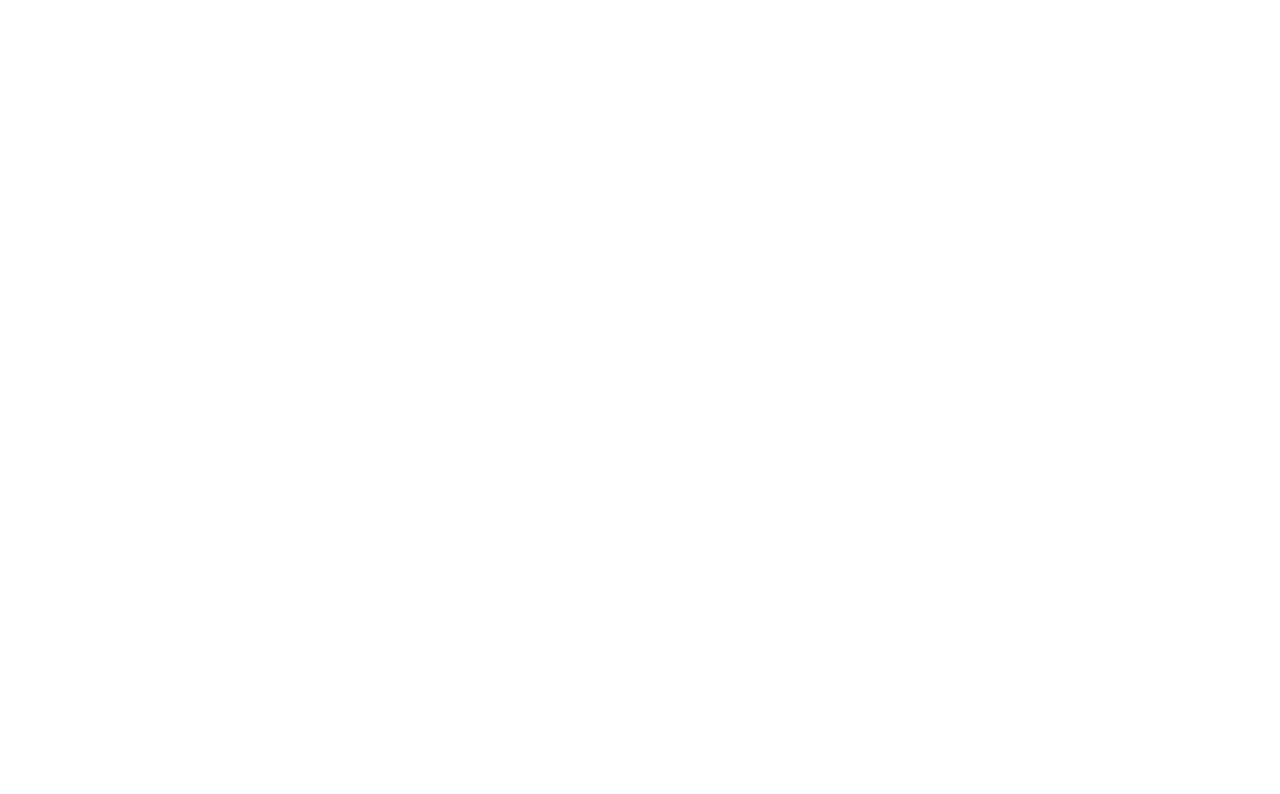
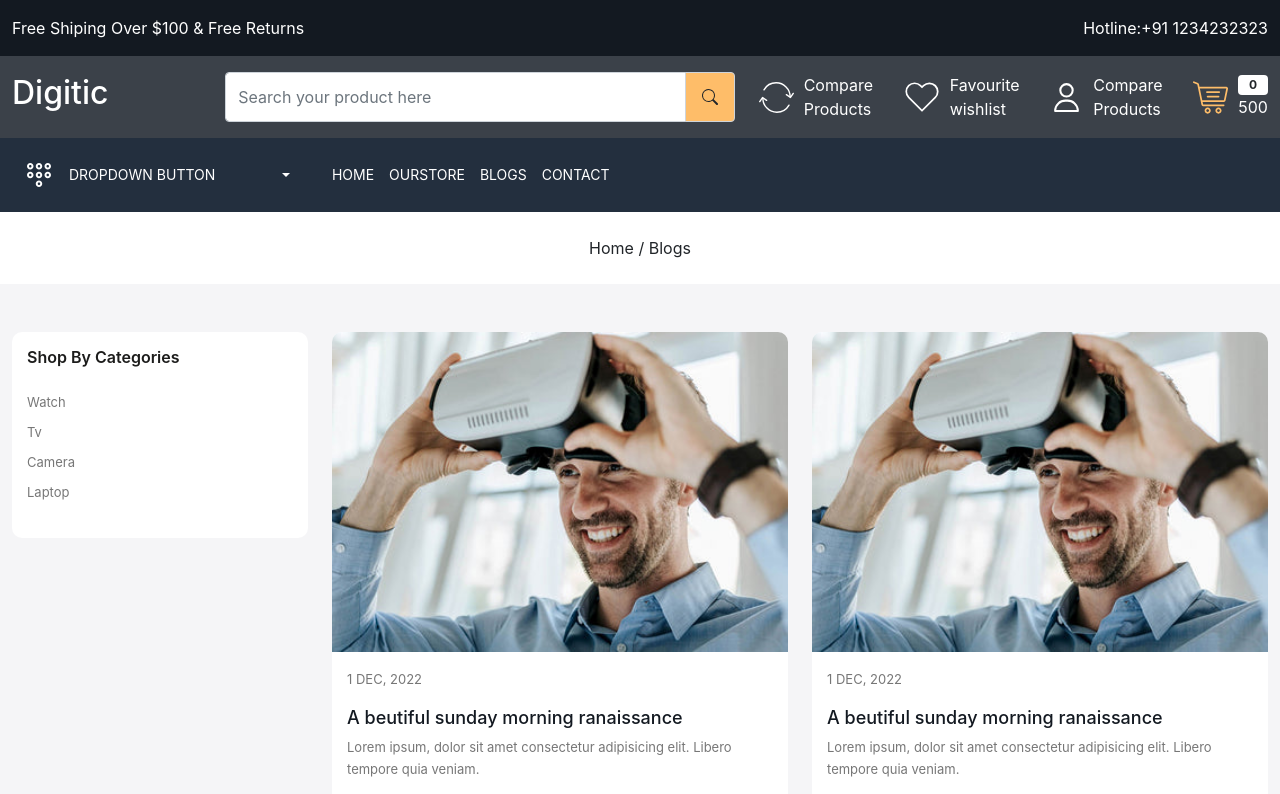
Before and after one commit to nishadamit/ecommerce-mern, a React (Create React App) app in the folder frontend/: page /blogs in a window 1280 px wide. Before the commit this address had no page. Shown: the top 794 px of the page. Built offline with nearby package versions, Linux system fonts and the light colour scheme.

Commit message:
blog page added

```diff
--- a/frontend/src/App.css
+++ b/frontend/src/App.css
@@ -221,6 +221,7 @@ footer .input-group-text {
 .blog-card img {
   border-top-left-radius: 10px;
   border-top-right-radius: 10px;
+  width: 100%;
 }
 .blog-content {
   padding: 15px;
--- a/frontend/src/App.js
+++ b/frontend/src/App.js
@@ -6,6 +6,7 @@ import Home from './pages/Home';
 import Contact from './pages/Contact';
 import About from './pages/About';
 import OurStore from './pages/OurStore';
+import Blog from './pages/Blog';
 
 function App() {
   return <>
@@ -16,6 +17,7 @@ function App() {
                   <Route path='about' element={<About />}/>
                   <Route path='contact' element={<Contact />}/>
                   <Route path='our-store' element={<OurStore />}/>
+                  <Route path='blogs' element={<Blog />}/>
               </Route>
             </Routes>
             </BrowserRouter>
--- a/frontend/src/components/BlogCard.jsx
+++ b/frontend/src/components/BlogCard.jsx
@@ -2,7 +2,6 @@ import React from "react";
 import { Link } from "react-router-dom";
 const BlogCard = () => {
   return (
-    <div className="col-3">
       <div className="blog-card">
         <div className="image-card">
           <img src="images/blog-1.jpg" alt="blog" className="img-fluid" />
@@ -17,7 +16,6 @@ const BlogCard = () => {
           <Link className="button">Read More</Link>
         </div>
       </div>
-    </div>
   );
 };
 
--- /dev/null
+++ b/frontend/src/pages/Blog.jsx
@@ -0,0 +1,50 @@
+import React from 'react';
+import Breadcrumb from '../components/Breadcrumb';
+import Meta from '../components/Meta';
+import BlogCard from '../components/BlogCard';
+
+const Blog = () => {
+  return (
+    <>
+        <Meta title = 'Blogs'/>
+        <Breadcrumb title = 'Blogs'/>
+        <div className="blog-wrapper home-wrapper-2 py-5">
+            <div className="container-xxl">
+                <div className="row">
+                    <div className="col-3">
+                    <div className="filter-card mb-3">
+                        <h3 className="filter-title">Shop By Categories</h3>
+                        <div>
+                            <ul className='ps-0'>
+                                <li>Watch</li>
+                                <li>Tv</li>
+                                <li>Camera</li>
+                                <li>Laptop</li>
+                            </ul>
+                        </div>
+                        </div>
+                    </div>
+                    <div className="col-9">
+                        <div className="row">
+                            <div className="col-6 mb-3">
+                                    <BlogCard />
+                                </div>
+                                <div className="col-6 mb-3">
+                                    <BlogCard />
+                                </div>
+                                <div className="col-6 mb-3">
+                                    <BlogCard />
+                                </div>
+                                <div className="col-6 mb-3">
+                                    <BlogCard />
+                                </div>
+                        </div>
+                    </div>
+                </div>
+            </div>
+        </div>
+    </>
+  )
+}
+
+export default Blog
--- a/frontend/src/pages/Home.jsx
+++ b/frontend/src/pages/Home.jsx
@@ -338,14 +338,19 @@ const Home = () => {
             <div className="col-12">
               <h3 className="section-heading">Our Latest Blogs</h3>
             </div>
-            <BlogCard />
-            <BlogCard />
-            <BlogCard />
-            <BlogCard />
+            <div className="d-flex g-10">
+            {
+              [1,2,3,4].map((item, i) =>(
+                <div className="col-3" key={i}>
+                  <BlogCard />
+                </div>
+
+              ))
+            }
           </div>
         </div>
+        </div>
       </section>
-
     </>
   );
 };
```
